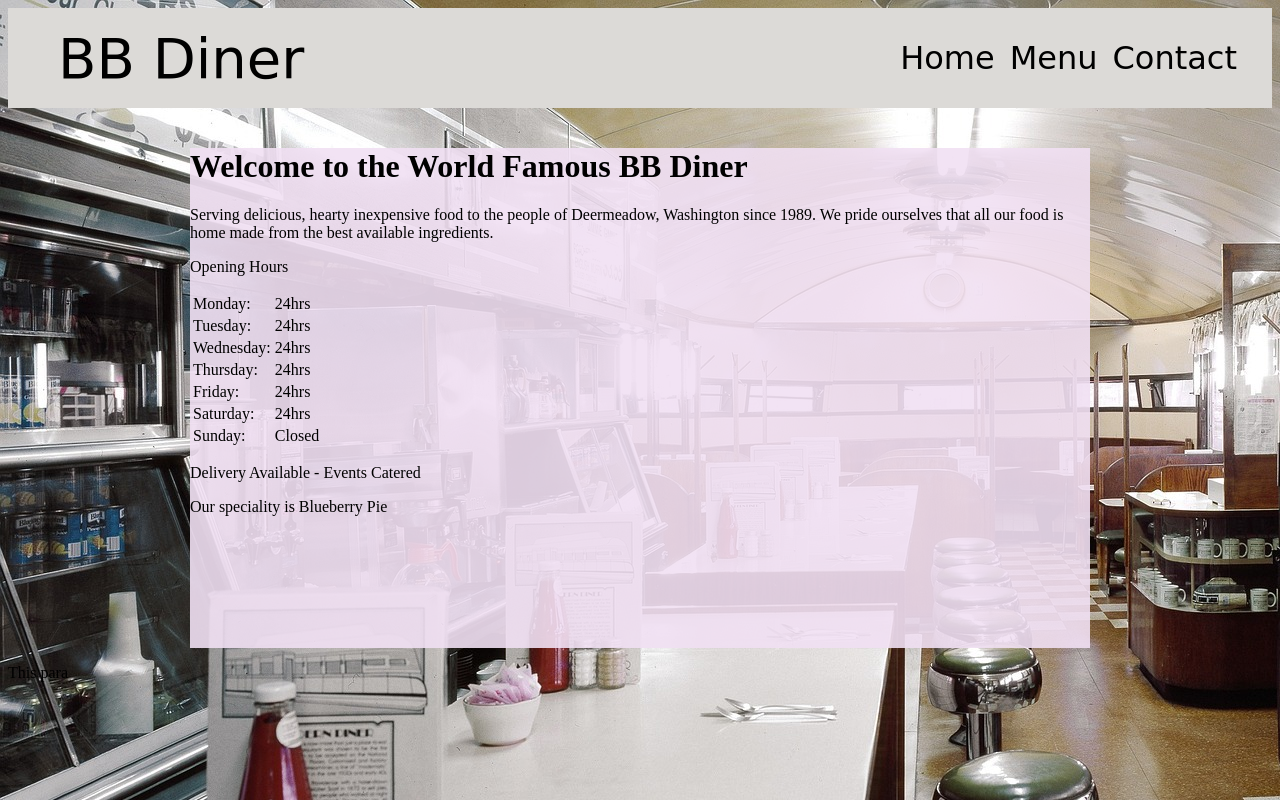
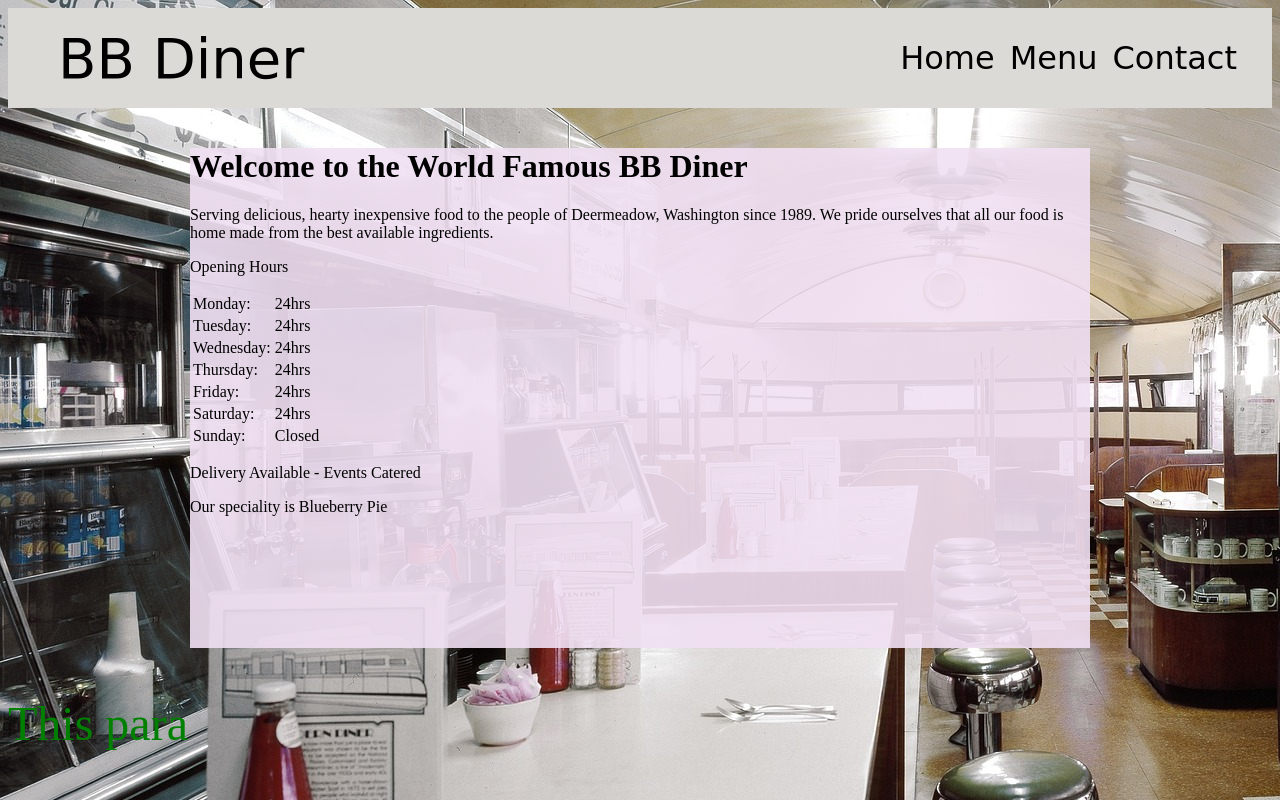
Before and after one commit to Jamesredux/restaurant, a website built with webpack: page dist/index.html in a window 1280 px wide. Built offline with nearby package versions, Linux system fonts and the light colour scheme; a web font is replaced by a local one.

Commit message:
server assets added

```diff
--- a/package.json
+++ b/package.json
@@ -20,8 +20,11 @@
   },
   "homepage": "https://github.com/Jamesredux/restaurant#readme",
   "devDependencies": {
+    "css-loader": "^4.1.1",
+    "file-loader": "^6.0.0",
     "html-webpack-plugin": "^4.3.0",
-    "webpack": "^4.44.0",
+    "style-loader": "^1.2.1",
+    "webpack": "^4.44.1",
     "webpack-cli": "^3.3.12",
     "webpack-dev-server": "^3.11.0"
   }
--- /dev/null
+++ b/src/contact.js
@@ -0,0 +1,15 @@
+const contact = () => {
+
+
+
+    const homeTab = document.querySelector('.home-div');
+    homeTab.style.display = 'none';
+
+    const contentDiv = document.querySelector('#content')
+    const innerDiv = document.createElement('div');
+    innerDiv.innerHTML = menuContent;
+    contentDiv.appendChild(innerDiv);
+};
+
+
+export default contact
--- /dev/null
+++ b/src/home.js
@@ -0,0 +1,30 @@
+
+const home = () => {
+
+    const homeContent = `<h1>Welcome to the World Famous BB Diner</h1>
+    <p>Serving delicious, hearty inexpensive food to the people of Deermeadow, Washington since
+        1989. We pride ourselves that all our food is home made from the best available ingredients.
+    </p>
+    <p>Opening Hours</p>
+    <table>
+        <tr><td>Monday:</td> <td>24hrs</td></tr>
+        <tr><td>Tuesday:</td> <td>24hrs</td></tr>
+        <tr><td>Wednesday:</td> <td>24hrs</td></tr>
+        <tr><td>Thursday:</td> <td>24hrs</td></tr>
+        <tr><td>Friday:</td> <td>24hrs</td></tr>
+        <tr><td>Saturday:</td> <td>24hrs</td></tr>
+        <tr><td>Sunday:</td> <td>Closed</td></tr>
+    </table>
+
+    <p>Delivery Available - Events Catered</p>
+    <p>Our speciality is Blueberry Pie</p>`
+
+    const contentDiv = document.querySelector('#content')
+    const innerDiv = document.createElement('div');
+    innerDiv.classList.add('home-div');
+    innerDiv.innerHTML = homeContent;
+    contentDiv.appendChild(innerDiv);
+
+};
+
+export default home
--- a/src/index.js
+++ b/src/index.js
@@ -1,9 +1,28 @@
+import './style.css';
+import './assets/diner1.jpg';
+import home from './home';
+import menu from './menu';
+import contact from './contact'
 
-console.log("another test");
-console.log("maybest");
 
 const content = document.querySelector('.test');
 const newPara = document.createElement('p')
 const para = `<p>This para</p>`;
 newPara.innerHTML = para;
 content.appendChild(newPara);
+newPara.classList.add('test');
+
+// on load
+
+window.onload = home();
+
+ const setUpPage =(() => {
+    const homeLink = document.querySelector('.home-tab');
+    const menuLink = document.querySelector('.food-menu');
+    const contactLink = document.querySelector('.contact');
+
+    homeLink.addEventListener('click', home);
+    menuLink.addEventListener('click', menu);
+    contactLink.addEventListener('click', contact);
+
+ })();
--- /dev/null
+++ b/src/menu.js
@@ -0,0 +1,15 @@
+const menu = () => {
+    const menuContent = `<p> This is the menu</p>`
+
+
+    const homeTab = document.querySelector('.home-div');
+    homeTab.style.display = 'none';
+
+    const contentDiv = document.querySelector('#content')
+    const innerDiv = document.createElement('div');
+    innerDiv.innerHTML = menuContent;
+    contentDiv.appendChild(innerDiv);
+};
+
+
+export default menu
--- /dev/null
+++ b/src/style.css
@@ -0,0 +1,55 @@
+/*     font-family: 'Cherry Cream Soda', cursive;
+    font-family: 'Oregano', cursive;
+    font-family: 'Warnes', cursive;
+    */
+
+    @import url('https://fonts.googleapis.com/css2?family=Cherry+Cream+Soda&family=Oregano&family=Warnes&display=swap');
+
+    .test {
+        color: green;
+        font-size: 3rem;
+    }
+    body {
+        background-image: url('./assets/diner1.jpg');
+        background-color: beige;
+    }
+
+    .header {
+        color: black;
+        display: flex;
+        justify-content: space-between;
+        align-items: center;
+        height: 100px;
+        background-color: rgba(220,218,215,1);
+        font-family: 'Warnes', cursive;
+    }
+
+
+    .logo {
+        font-size: 3.5rem;
+        padding-left: 50px;
+    }
+
+    .menu-bar {
+        display: flex;
+        font-size: 2rem;
+        padding-right: 20px;
+    }
+
+    .menu-bar div {
+        padding-right: 15px;
+    }
+
+    .menu-bar div:hover {
+        color: purple;
+    }
+
+
+
+    #content {
+        height: 500px;
+        width: 900px;
+        background-color:  rgb(241, 224, 243, 0.9);
+        margin: 0 auto;
+        margin-top: 40px;
+    }
--- a/webpack.config.js
+++ b/webpack.config.js
@@ -6,8 +6,31 @@ const path = require('path');
 module.exports = {
     entry: './src/index.js',
     output: {
-        filename: 'main.js',
+        filename: 'bundle.js',
         path: path.resolve(__dirname, 'dist')
+    },
+    module: {
+        rules: [
+            {
+             test: /\.css$/,
+             use: [
+                'style-loader',
+                 'css-loader',
+                    ],
+                 },
+           {
+             test: /\.(png|svg|jpg|gif)$/,
+             use: [
+               'file-loader',
+             ],
+           },
+       {
+         test: /\.(woff(2)?|ttf|eot|svg)(\?v=\d+\.\d+\.\d+)?$/,
+         use: [
+           'file-loader',
+         ],
+       },
+        ],
     },
     devServer: {
         contentBase: path.resolve(__dirname, 'dist'),
@@ -23,4 +46,4 @@ module.exports = {
         new webpack.NamedModulesPlugin(),
         new webpack.HotModuleReplacementPlugin()
       ]
-}
+};
```
Also changed, not shown: dist/091f2e8adba7d9064af4c1ba9dcc37ee.jpg (added), dist/bundle.js (added), dist/dist/index.html (added), dist/index.html, dist/main.js (deleted), dist/style.css (deleted), src/assets/diner1.jpg (renamed from assets/diner1.jpg), 2 other files.
